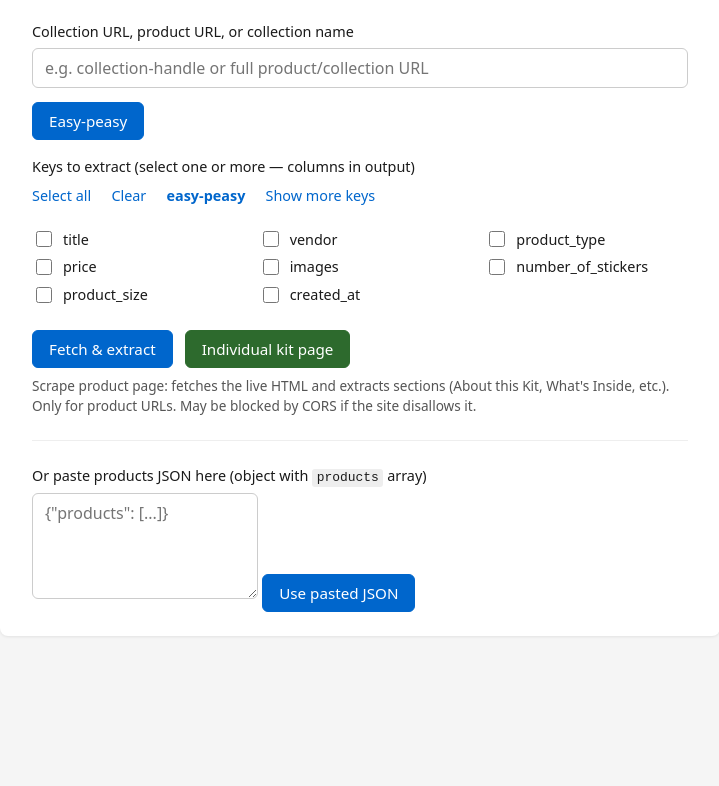
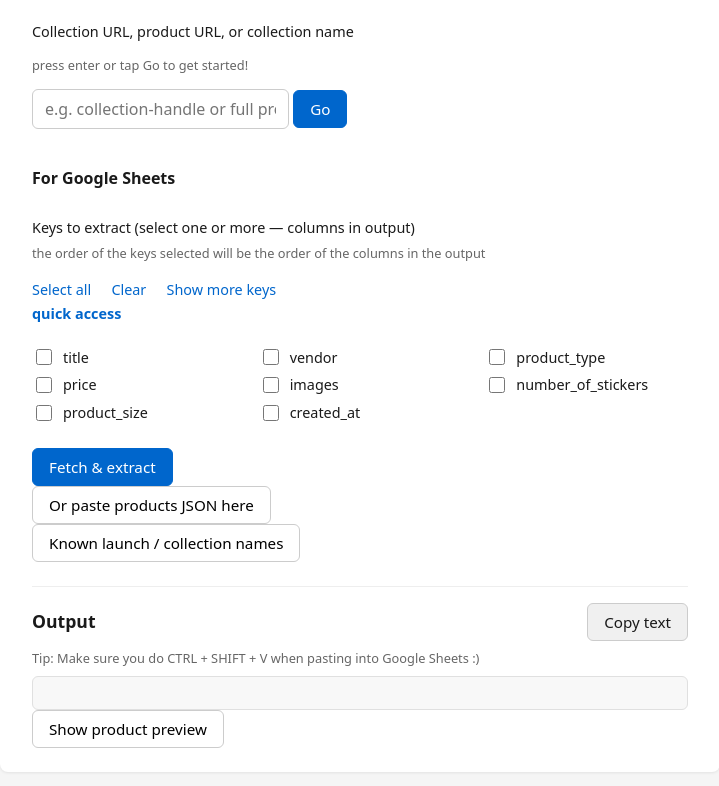
Before and after one commit to linnie94/pixyls, a plain HTML site: page index.html in a window 1280 px wide. Shown: the part 106-892 px from the top of the page, without its empty margins (280-999 px from the left). Before the commit the page ends 800 px from the top, so only its background shows below. Drawn offline with Linux system fonts and the light colour scheme.

Commit message:
Update index.html
2 columns

```diff
--- a/index.html
+++ b/index.html
@@ -10,32 +10,48 @@
 
 <body>
   <div class="container">
+    <div class="app-layout">
+      <div class="controls-column">
         <header>
           <h1>Pixyls to Google Sheets!</h1>
-      <p class="subtitle">Enter a Shopify collection URL or paste JSON to extract product keys (e.g. images, variants).
+          <p class="subtitle">Enter a Shopify collection URL or paste JSON to extract product keys (e.g. images,
+            variants).
           </p>
         </header>
 
         <form id="form" class="form">
           <div class="field">
             <label for="url">Collection URL, product URL, or collection name</label>
+            <div class="url-actions" style="font-size: 0.8rem; color: #666; margin-bottom: 0.5rem;">press enter or tap
+              Go to get
+              started!
+            </div>
+            <div class="url-input-wrap">
               <input type="text" id="url" name="url" placeholder="e.g. collection-handle or full product/collection URL"
                 autocomplete="url">
-        <div class="url-actions">
-          <button type="button" id="easyPeasyFetchBtn" class="btn-primary">Easy-peasy</button>
+              <button type="submit" class="url-inline-btn" aria-label="Fetch collection">Go</button>
             </div>
+            <!-- <div class="url-actions"> -->
+            <!-- <button type="button" id="easyPeasyFetchBtn" class="btn-primary">Easy-peasy</button> -->
+            <!-- <button type="button" id="showProductPreviewBtn" class="link-btn">Show product preview</button> -->
+            <!-- </div> -->
           </div>
           <div class="field">
+            <h4>For Google Sheets</h4>
             <label>Keys to extract (select one or more — columns in output)</label>
+            <div style="font-size: 0.8rem; color: #666; margin-bottom: 0.5rem;">
+              the order of the keys selected will be the order of the columns in the output
+            </div>
             <div class="key-select-actions">
               <button type="button" id="selectAllKeysBtn" class="link-btn">Select all</button>
               <button type="button" id="clearKeysBtn" class="link-btn">Clear</button>
-          <button type="button" id="easyPeasyBtn" class="link-btn easy-peasy-btn">easy-peasy</button>
               <button type="button" id="showMoreKeysBtn" class="link-btn">Show more keys</button>
+              <br />
+              <button type="button" id="easyPeasyBtn" class="link-btn easy-peasy-btn">quick access</button>
             </div>
             <div id="keyCheckboxes" class="key-checkboxes"></div>
           </div>
-      <div class="options" id="keyOptions">
+          <div class="options hidden" id="keyOptions">
             <label class="checkbox key-option key-option-first" id="firstOnlyWrap">
               <input type="checkbox" id="firstOnly" name="firstOnly">
               <span>First only</span>
@@ -51,32 +67,81 @@
           </div>
           <div class="actions">
             <button type="submit" id="submitBtn">Fetch & extract</button>
-        <button type="button" id="scrapePageBtn">Individual kit page</button>
+            <!-- <button type="button" id="scrapePageBtn">Individual kit page</button> -->
           </div>
         </form>
-    <p class="scrape-hint" id="scrapeHint">Scrape product page: fetches the live HTML and extracts sections (About this
-      Kit, What's Inside, etc.). Only for product URLs. May be blocked by CORS if the site disallows it.</p>
+        <!-- <p class="scrape-hint" id="scrapeHint">Scrape product page: fetches the live HTML and extracts sections (About
+          this
+          Kit, What's Inside, etc.). Only for product URLs. May be blocked by CORS if the site disallows it.</p> -->
 
-    <div id="corsNote" class="note hidden">
-      If the request fails due to CORS, the store may block cross-origin requests. Paste the JSON below instead (open
+        <!-- <div id="corsNote" class="note hidden">
+          If the request fails due to CORS, the store may block cross-origin requests. Paste the JSON below instead
+          (open
           the collection URL + <code>/products.json</code> in your browser, copy, then paste here).
+        </div> -->
+        <!-- <section class="accordion">
+          <button type="button" id="scrapePageAccordionBtn" class="accordion-trigger" aria-expanded="false"
+            aria-controls="scrapePagePanel">
+            Scrape product page (advanced)
+          </button>
+          <div id="scrapePagePanel" class="accordion-panel hidden" role="region"
+            aria-labelledby="scrapePageAccordionBtn">
+            <p>Scrape product page: fetches the live HTML and extracts sections (About this Kit, What's Inside, etc.).
+              Only for product URLs. May be blocked by CORS if the site disallows it.</p>
+          </div>
+        </section> -->
+        <section class="accordion paste-accordion">
+          <button type="button" id="pasteAccordionBtn" class="accordion-trigger" aria-expanded="false"
+            aria-controls="pasteAccordionPanel">
+            Or paste products JSON here
+          </button>
+          <div id="pasteAccordionPanel" class="accordion-panel hidden" role="region"
+            aria-labelledby="pasteAccordionBtn">
+            <div class="paste-section">
+              <textarea id="jsonPaste" name="jsonPaste" rows="4" placeholder='{"products": [...]}'></textarea>
+              <div></div>
+              <button type="button" id="usePasteBtn">Use pasted JSON</button>
+            </div>
+          </div>
+        </section>
+
+        <section class="accordion">
+          <button type="button" id="knownCollectionsAccordionBtn" class="accordion-trigger" aria-expanded="false"
+            aria-controls="knownCollectionsPanel">
+            Known launch / collection names
+          </button>
+          <div id="knownCollectionsPanel" class="accordion-panel hidden" role="region"
+            aria-labelledby="knownCollectionsAccordionBtn">
+            <div id="knownCollectionsList" class="known-collections-list"></div>
+          </div>
+        </section>
+
+        <div id="error" class="error hidden"></div>
       </div>
 
-    <section id="output" class="output hidden">
+      <aside class="output-column">
+        <section id="output" class="output">
           <div class="output-header">
             <h2 id="outputTitle">Output</h2>
-        <button type="button" id="copyBtn" class="secondary">Copy text</button>
+            <button type="button" id="copyBtn" class="secondary"
+              title="Tip: Make sure you do CTRL + SHIFT + V when pasting into Google Sheets :)">Copy text</button>
           </div>
+          <div class="output-hint" style="font-size: 0.8rem; color: #666; margin-bottom: 0.5rem;">Tip: Make sure you do
+            CTRL
+            + SHIFT + V when
+            pasting into Google Sheets :)</div>
           <pre id="result"></pre>
         </section>
-
-    <div class="paste-section">
-      <label for="jsonPaste">Or paste products JSON here (object with <code>products</code> array)</label>
-      <textarea id="jsonPaste" name="jsonPaste" rows="4" placeholder='{"products": [...]}'></textarea>
-      <button type="button" id="usePasteBtn">Use pasted JSON</button>
+        <section id="productPreviewAccordion" class="accordion">
+          <button type="button" id="showProductPreviewBtn" class="accordion-trigger" aria-expanded="false"
+            aria-controls="productPreviewPanel">Show product preview</button>
+          <div id="productPreviewPanel" class="accordion-panel hidden" role="region"
+            aria-labelledby="showProductPreviewBtn">
+            <div id="productPreview" class="product-preview"></div>
           </div>
-
-    <div id="error" class="error hidden"></div>
+        </section>
+      </aside>
+    </div>
   </div>
   <script src="main.js"></script>
 </body>
```
Lines whose indentation alone changed are shown as unchanged.
